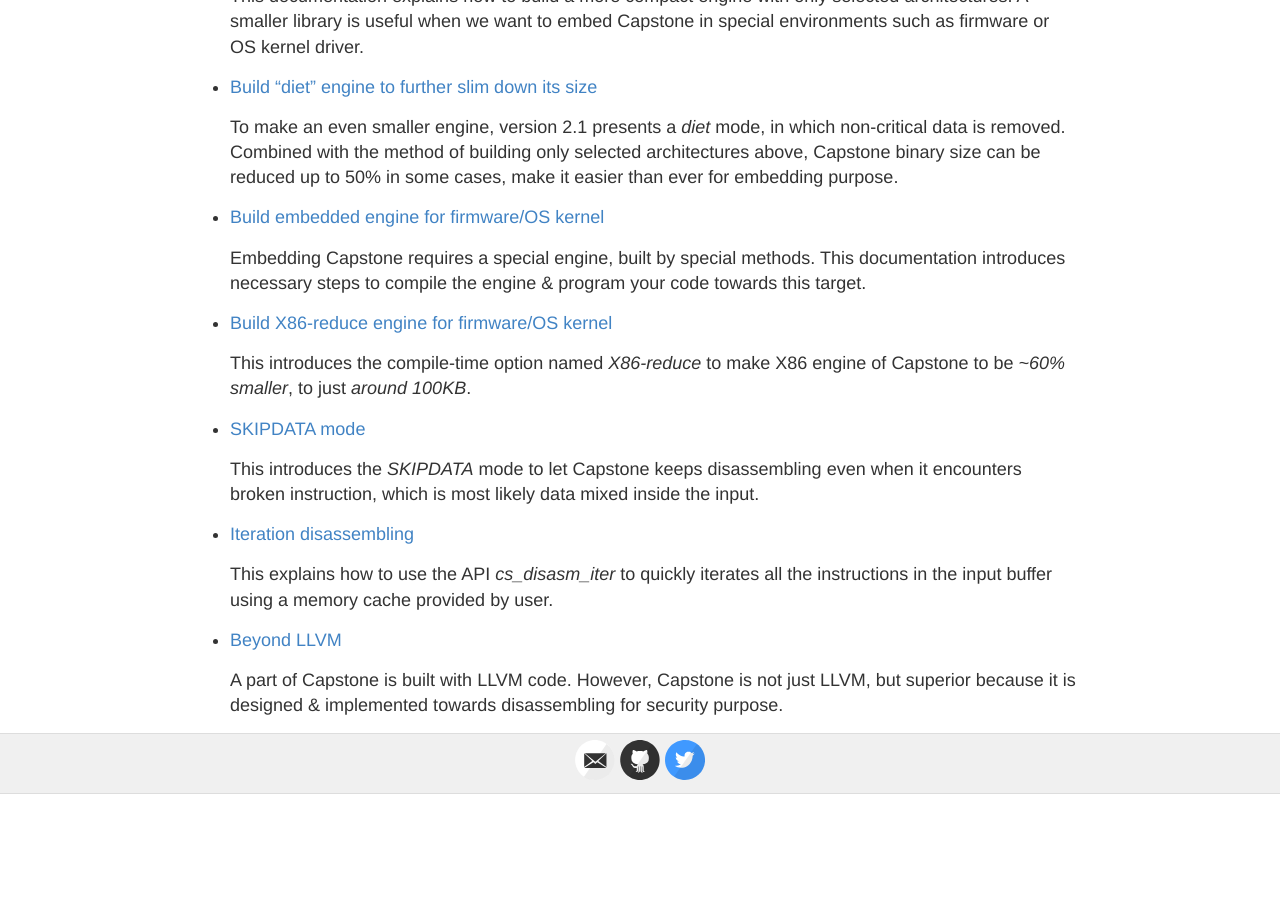
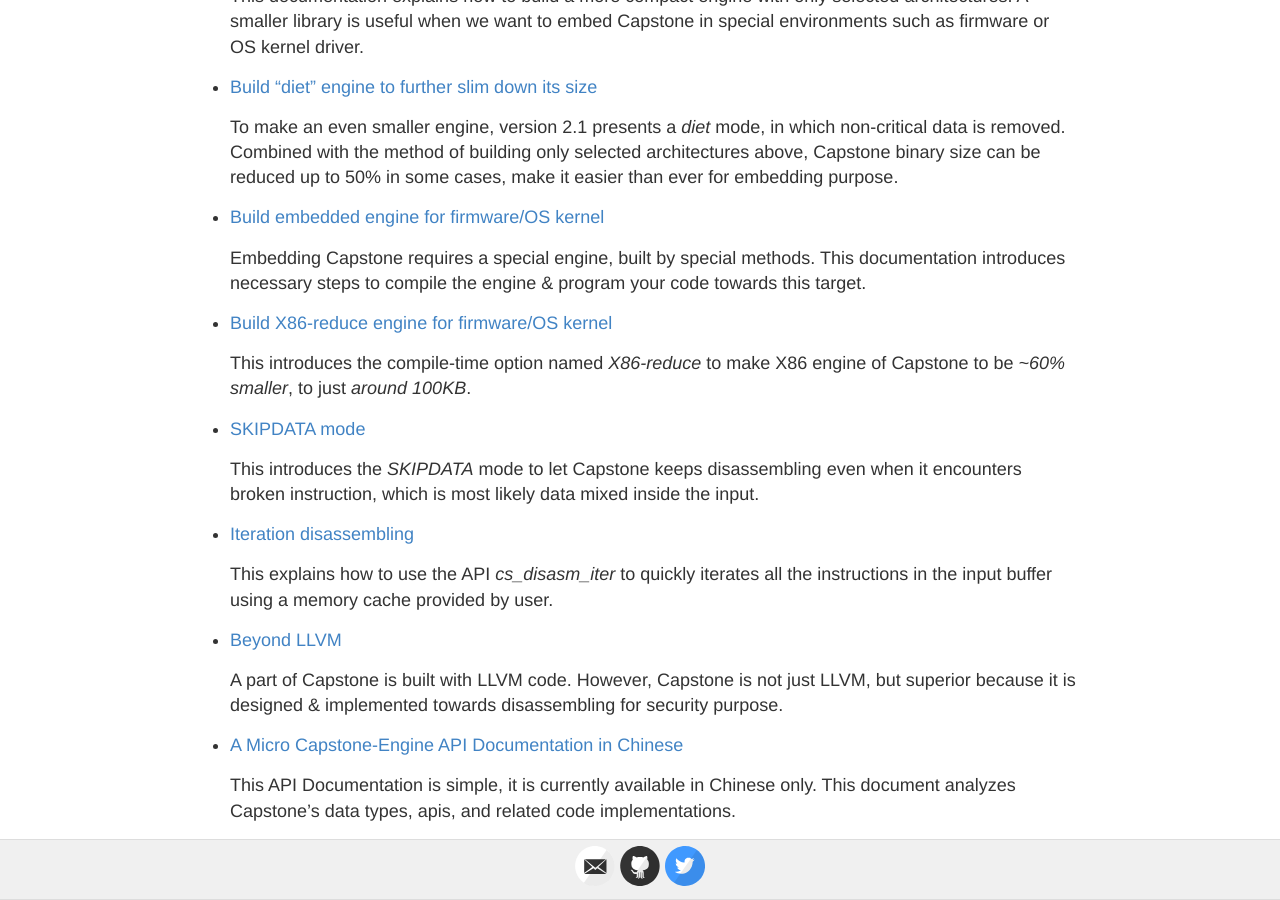
Before and after one commit to capstone-engine/capstone-engine.github.io, a Jekyll site: the page built from documentation.md, in a window 1280 px wide and 900 px high, scrolled down 4862 px. Built offline with Jekyll 4.4.1, drawn with Linux system fonts in a browser that asks for light colours; before the commit the page ends 5656 px from its top, so only the background shows below that.

Commit message:
Update documentation.md

```diff
--- a/documentation.md
+++ b/documentation.md
@@ -238,3 +238,7 @@
 - [Beyond LLVM](beyond_llvm.html)
 
   A part of Capstone is built with LLVM code. However, Capstone is not just LLVM, but superior because it is designed & implemented towards disassembling for security purpose.
+
+- [A Micro Capstone-Engine API Documentation in Chinese](https://github.com/kabeor/Micro-Capstone-Engine-API-Documentation)
+
+  This API Documentation is simple, it is currently available in Chinese only. This document analyzes Capstone's data types, apis, and related code implementations.
```
